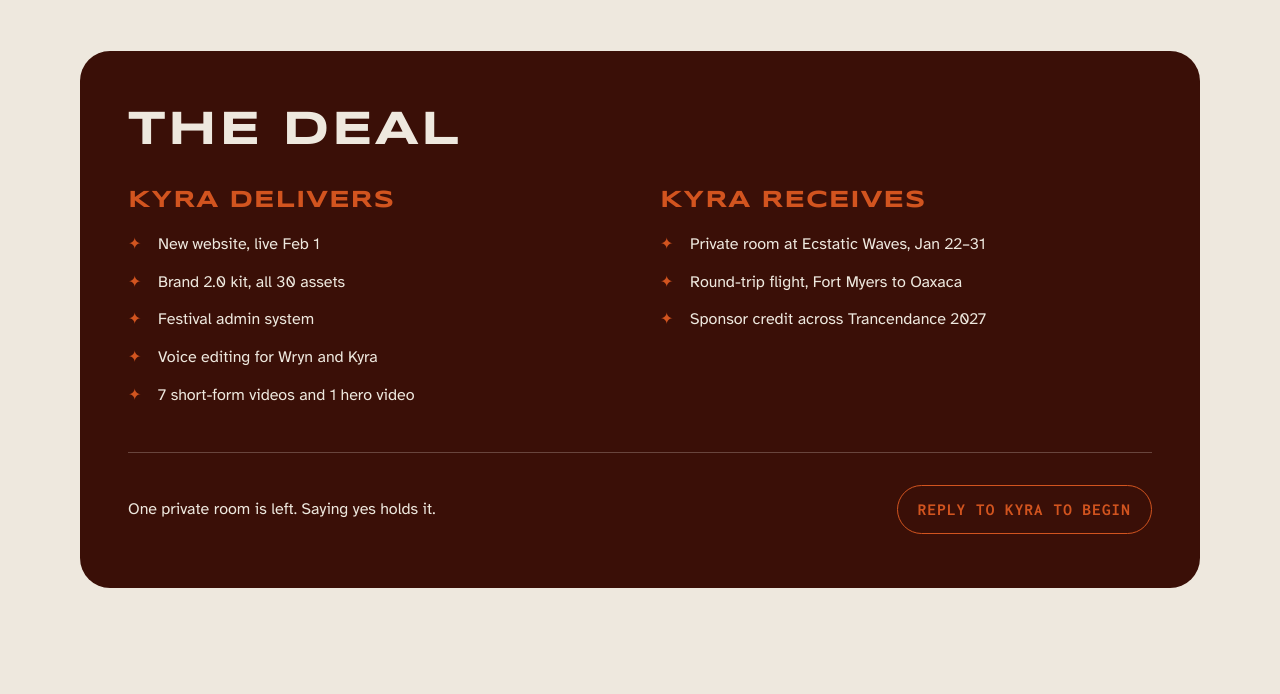
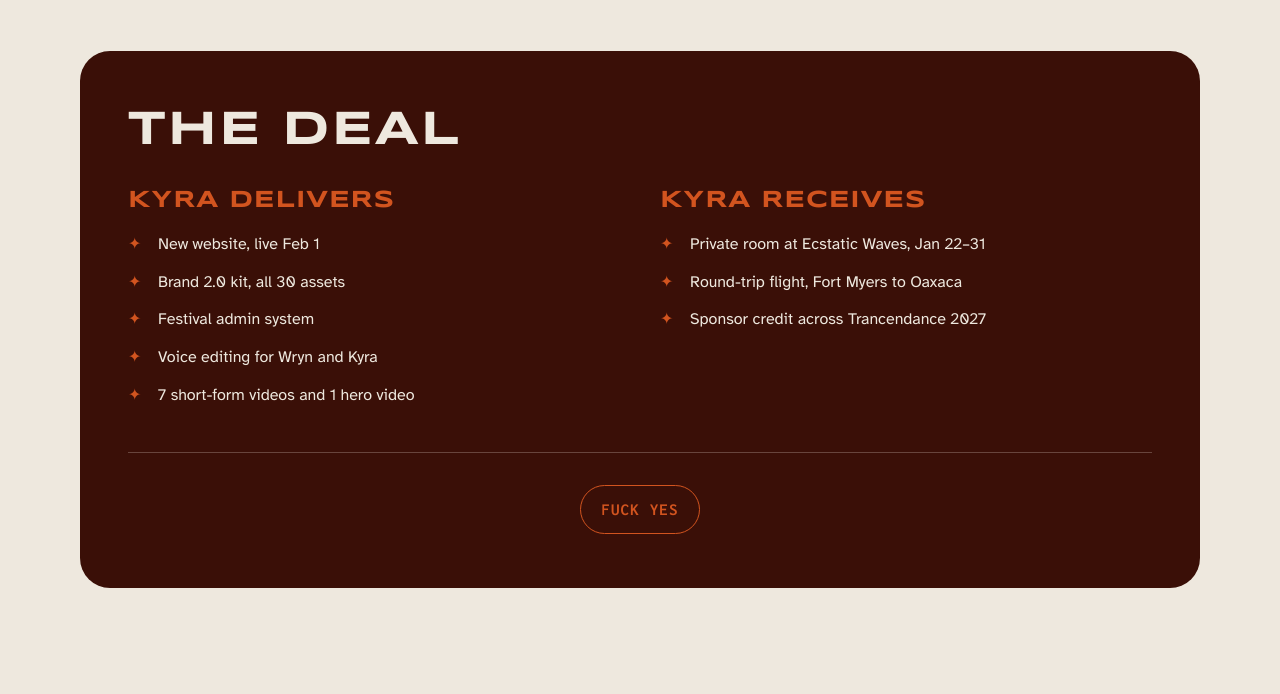
Before and after one commit to founding-kyra/trancendance-proposal, a plain HTML site: page index.html in a window 1280 px wide. Shown: the part 5374-6068 px from the top of the page. Drawn offline with nearby package versions, Linux system fonts and the light colour scheme.

Commit message:
Closing: just the yes
Co-Authored-By: Claude Opus 5.5 <noreply@anthropic.com>

```diff
--- a/index.html
+++ b/index.html
@@ -204,7 +204,7 @@ h3 { font-size: clamp(19px, 2.2vw, 24px); line-height: 1.25; }
 .cols ul { margin: 0; padding: 0; list-style: none; display: grid; gap: 12px; }
 .cols li { font-size: 16px; padding-left: 30px; position: relative; }
 .cols li::before { content: "✦"; position: absolute; left: 0; color: var(--accent); }
-.close { margin-top: 44px; padding-top: 32px; border-top: 1px solid rgba(238,232,222,.25); display: flex; flex-wrap: wrap; gap: 18px; align-items: center; justify-content: space-between; }
+.close { margin-top: 44px; padding-top: 32px; border-top: 1px solid rgba(238,232,222,.25); display: flex; flex-wrap: wrap; gap: 18px; align-items: center; justify-content: center; }
 .close p { margin: 0; font-size: 16px; }
 .close .pill { border-color: var(--accent); color: var(--accent); }
 :root[data-theme="dark"] .deal { background: #2a2420; color: #EEE8DE; } :root[data-theme="dark"] .deal h2 { color: #EEE8DE; }
@@ -457,7 +457,7 @@ footer img { height: 54px; width: auto; margin: 0 auto; }
       <div><h3>Kyra delivers</h3><ul><li>New website, live Feb 1</li><li>Brand 2.0 kit, all 30 assets</li><li>Festival admin system</li><li>Voice editing for Wryn and Kyra</li><li>7 short-form videos and 1 hero video</li></ul></div>
       <div><h3>Kyra receives</h3><ul><li>Private room at Ecstatic Waves, Jan 22–31</li><li>Round-trip flight, Fort Myers to Oaxaca</li><li>Sponsor credit across Trancendance 2027</li></ul></div>
     </div>
-    <div class="close"><p>One private room is left. Saying yes holds it.</p><span class="pill">Reply to Kyra to begin</span></div>
+    <div class="close"><span class="pill">Fuck yes</span></div>
   </div>
 </div></section>
 </main>
```
